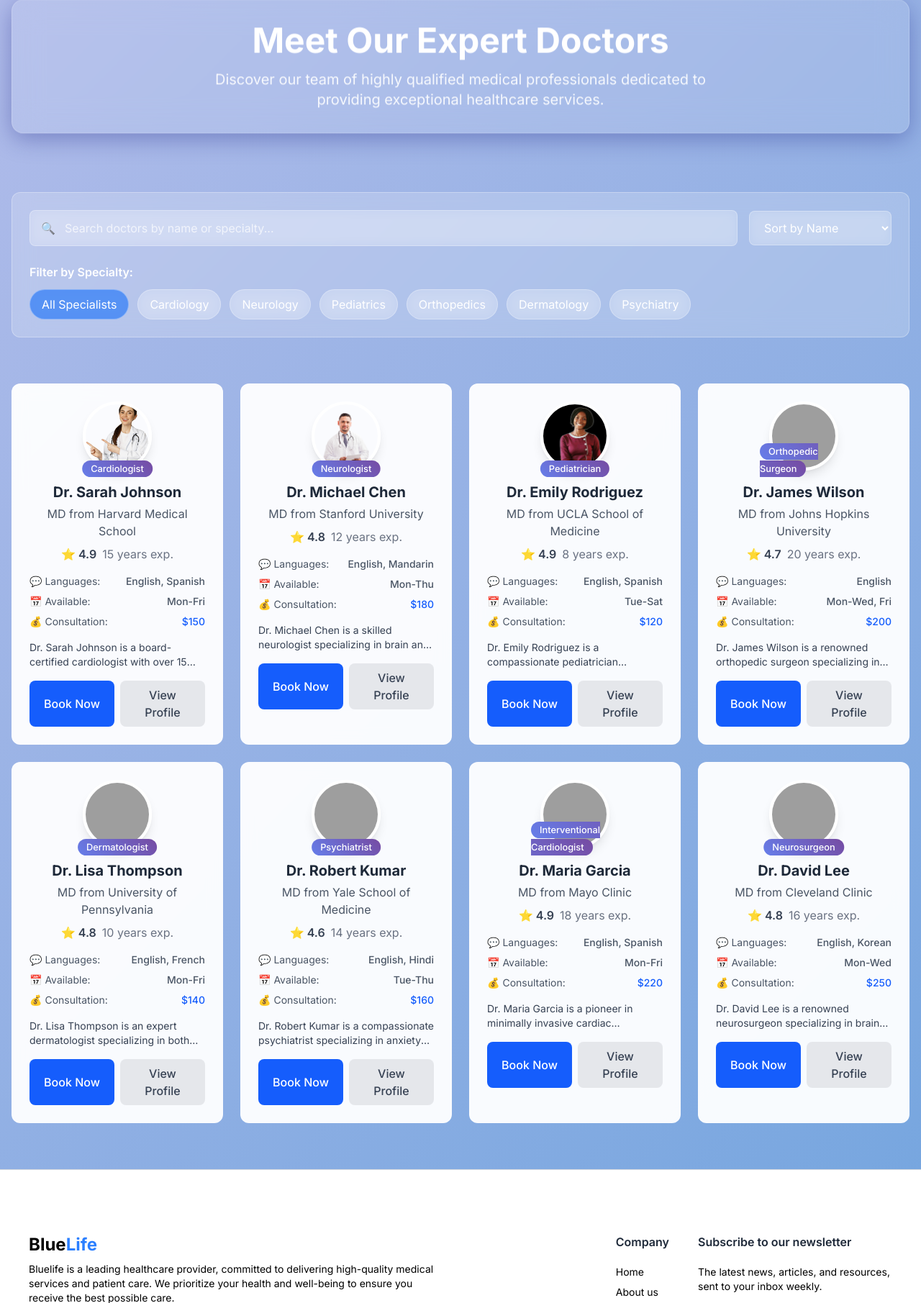
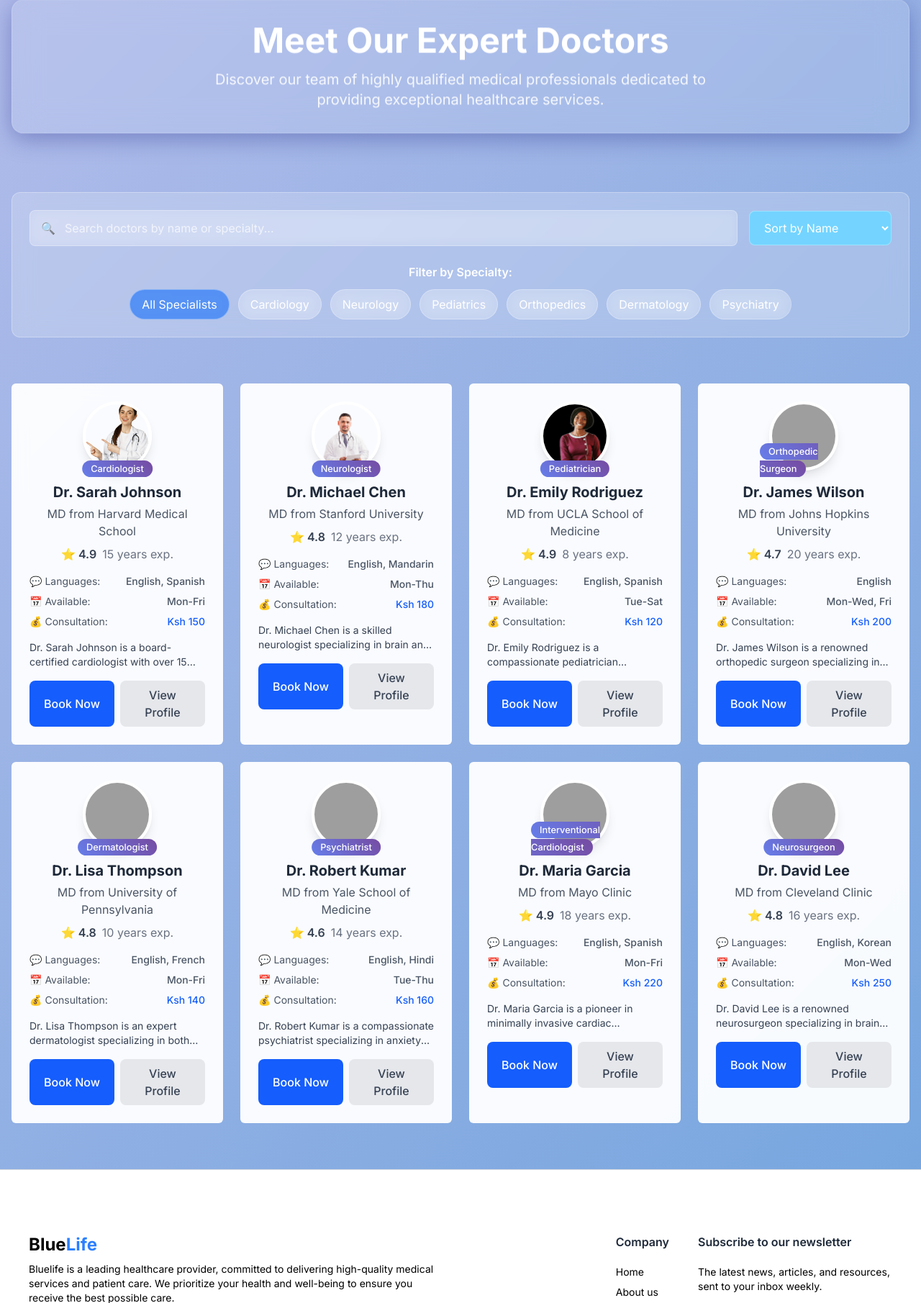
Before and after one commit to Grealishgit/BlueLife-Hospital, a PHP site: page /all-doctors.php in a window 1280 px wide. Shown: the part 95-1906 px from the top of the page at 72% size. Run offline with PHP 8.4, Linux system fonts and the light colour scheme; grey boxes are pictures that could not be loaded.

Commit message:
Enhance doctors page UI with updated sort dropdown and filter button styles for improved user experience

```diff
--- a/all-doctors.php
+++ b/all-doctors.php
@@ -154,7 +154,7 @@ $allDoctors = DoctorsData::getAllDoctors();
 
                     <!-- Sort Dropdown -->
                     <select id="sortSelect"
-                        class="px-4 py-3 rounded-lg bg-white/20 backdrop-blur-sm border border-white/30 text-white focus:outline-none focus:ring-2 focus:ring-white/50">
+                        class="px-4 py-3 rounded-lg bg-sky-300 backdrop-blur-sm border border-white/30 text-white focus:outline-none focus:ring-2 focus:ring-white/50">
                         <option value="name">Sort by Name</option>
                         <option value="specialty">Sort by Specialty</option>
                         <option value="experience">Sort by Experience</option>
@@ -163,23 +163,24 @@ $allDoctors = DoctorsData::getAllDoctors();
                 </div>
 
                 <!-- Specialty Filters -->
-                <div class="mt-6">
+                <div class="mt-6 flex flex-col justify-center items-center">
                     <p class="text-white mb-3 font-semibold">Filter by Specialty:</p>
                     <div class="flex flex-wrap gap-3">
-                        <button class="filter-button active rounded-full px-4 py-2 text-white" data-specialty="all">
+                        <button class="filter-button active rounded-full cursor-pointer px-4 py-2 text-white"
+                            data-specialty="all">
                             All
                             Specialists</button>
-                        <button class="filter-button rounded-full px-4 py-2 text-white"
+                        <button class="filter-button rounded-full cursor-pointer px-4 py-2 text-white"
                             data-specialty="cardiology">Cardiology</button>
-                        <button class="filter-button rounded-full px-4 py-2 text-white"
+                        <button class="filter-button rounded-full cursor-pointer px-4 py-2 text-white"
                             data-specialty="neurology">Neurology</button>
-                        <button class="filter-button rounded-full px-4 py-2 text-white"
+                        <button class="filter-button rounded-full cursor-pointer px-4 py-2 text-white"
                             data-specialty="pediatrics">Pediatrics</button>
-                        <button class="filter-button rounded-full px-4 py-2 text-white"
+                        <button class="filter-button rounded-full cursor-pointer px-4 py-2 text-white"
                             data-specialty="orthopedics">Orthopedics</button>
-                        <button class="filter-button rounded-full px-4 py-2 text-white"
+                        <button class="filter-button rounded-full cursor-pointer px-4 py-2 text-white"
                             data-specialty="dermatology">Dermatology</button>
-                        <button class="filter-button rounded-full px-4 py-2 text-white"
+                        <button class="filter-button rounded-full cursor-pointer px-4 py-2 text-white"
                             data-specialty="psychiatry">Psychiatry</button>
                     </div>
                 </div>
@@ -218,9 +219,11 @@ $allDoctors = DoctorsData::getAllDoctors();
     // Generate doctor card HTML
     function createDoctorCard(doctor) {
         return `
-                <div class="doctor-card rounded-xl p-6 slide-in cursor-pointer" data-doctor-id="${doctor.id}" onclick="openDoctorModal(${doctor.id})">
+                <div class="doctor-card rounded-md border-2 hover:border-blue-500 hover:shadow-2xl shadow-white p-6 slide-in cursor-pointer"
+                 data-doctor-id="${doctor.id}" onclick="openDoctorModal(${doctor.id})">
                     <div class="relative mb-4">
-                        <img src="${doctor.image}" alt="${doctor.name}" class="w-24 h-24 rounded-full mx-auto object-cover border-4 border-white shadow-lg">
+                        <img src="${doctor.image}" alt="${doctor.name}"
+                         class="w-24 h-24 rounded-full mx-auto object-cover border-4 border-white shadow-lg">
                         <div class="absolute -bottom-2 left-1/2 transform -translate-x-1/2">
                             <span class="specialty-badge">${doctor.specialtyDisplay}</span>
                         </div>
@@ -247,7 +250,7 @@ $allDoctors = DoctorsData::getAllDoctors();
                         </div>
                         <div class="flex items-center justify-between">
                             <span>💰 Consultation:</span>
-                            <span class="font-medium text-blue-600">$${doctor.consultation_fee}</span>
+                            <span class="font-medium text-blue-600"> <span>Ksh</span> ${doctor.consultation_fee}</span>
                         </div>
                     </div>
 
```
